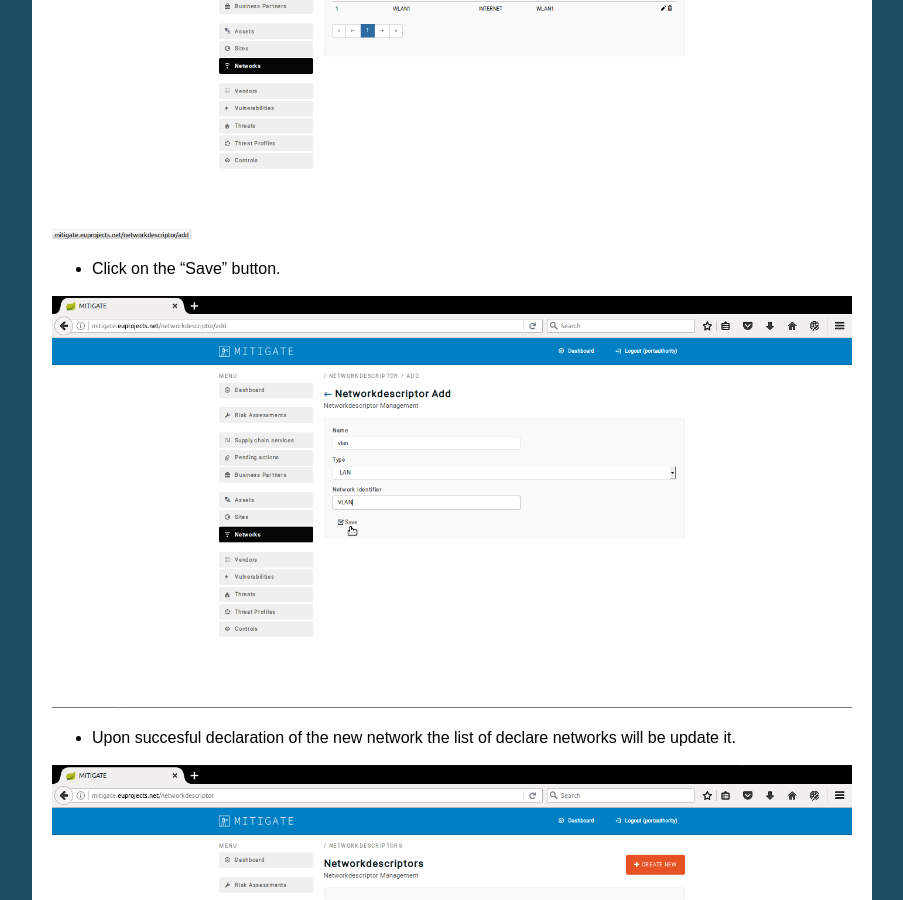
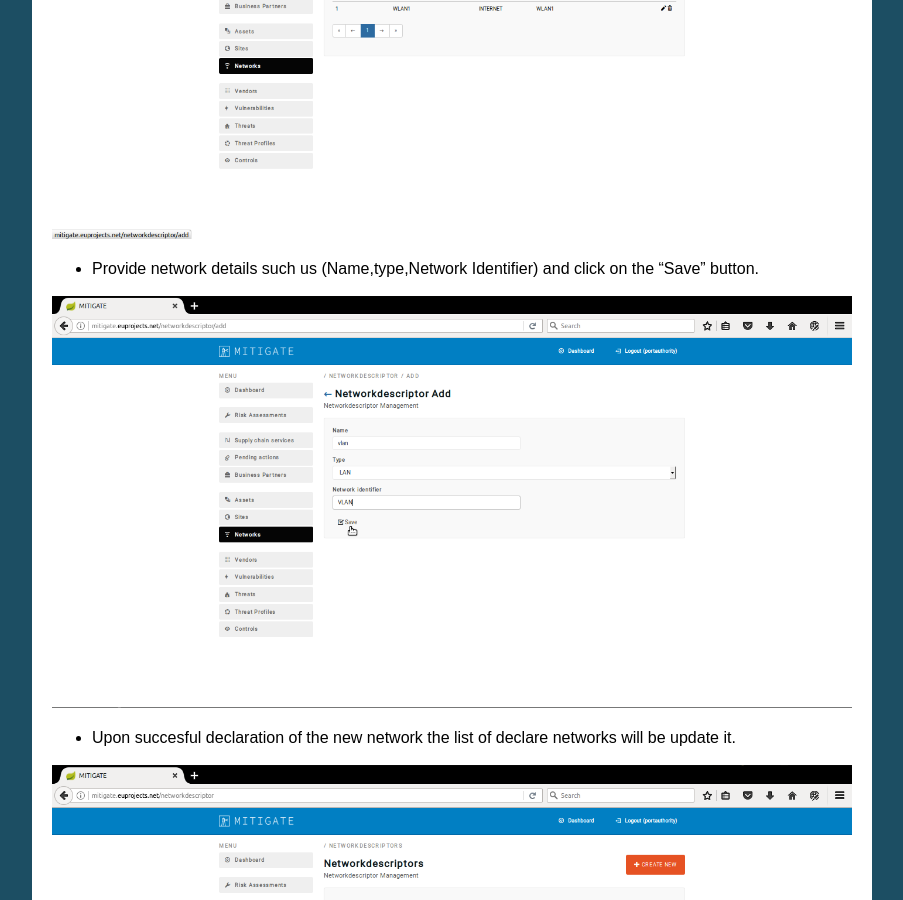
Before and after one commit to singularlogic/mitigate-documentation, a Sphinx documentation site: the page built from docs/p_network.rst, in a window 1280 px wide and 900 px high, scrolled down 1316 px. Shown: the whole window, without its empty margins (198-1101 px from the left). Built offline with Sphinx 7.4.7, drawn with Linux system fonts in a browser that asks for light colours.

Commit message:
Update p_network.rst

```diff
--- a/docs/p_network.rst
+++ b/docs/p_network.rst
@@ -20,7 +20,7 @@ Declaring a new network
 
 .. image:: assets/cn_2.png
 
-- Click on the “Save” button.
+- Provide network details such us (Name,type,Network Identifier) and click on the “Save” button.
 
 .. image:: assets/cn_3.png
 
```
